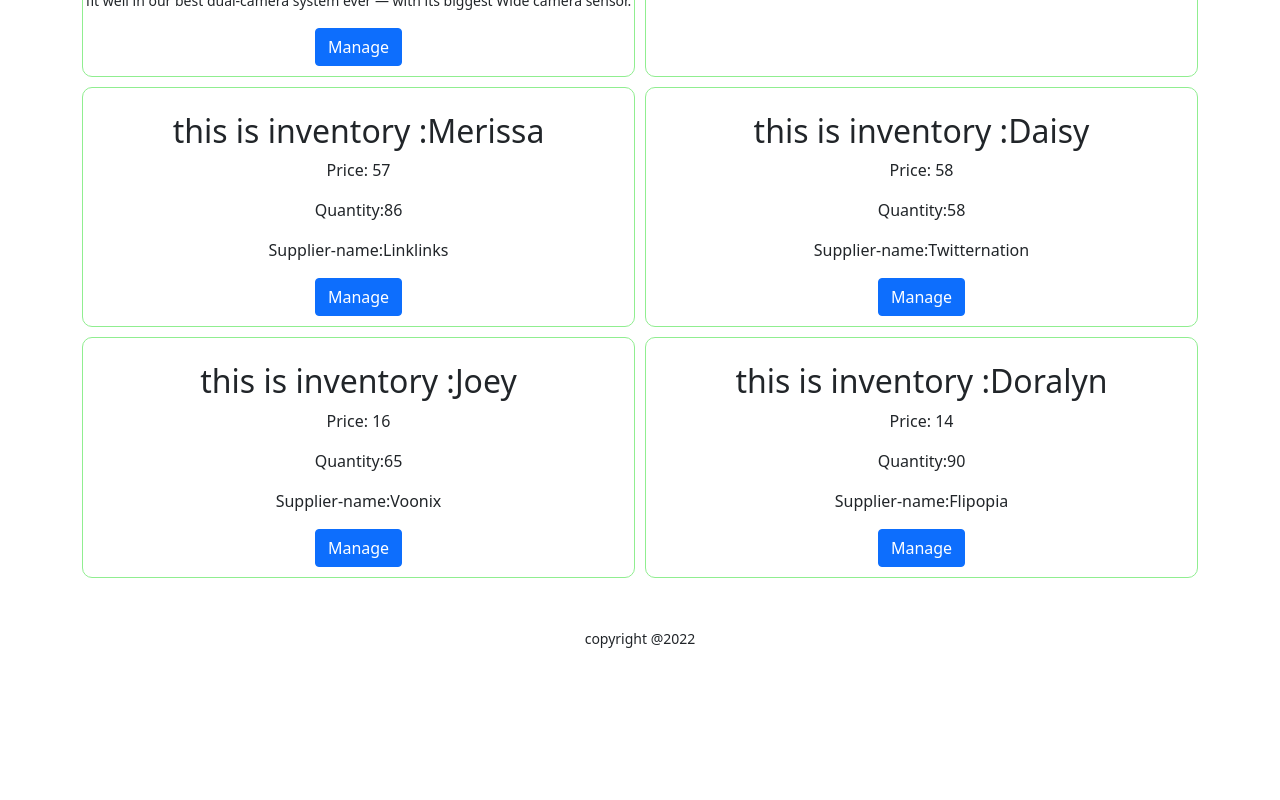
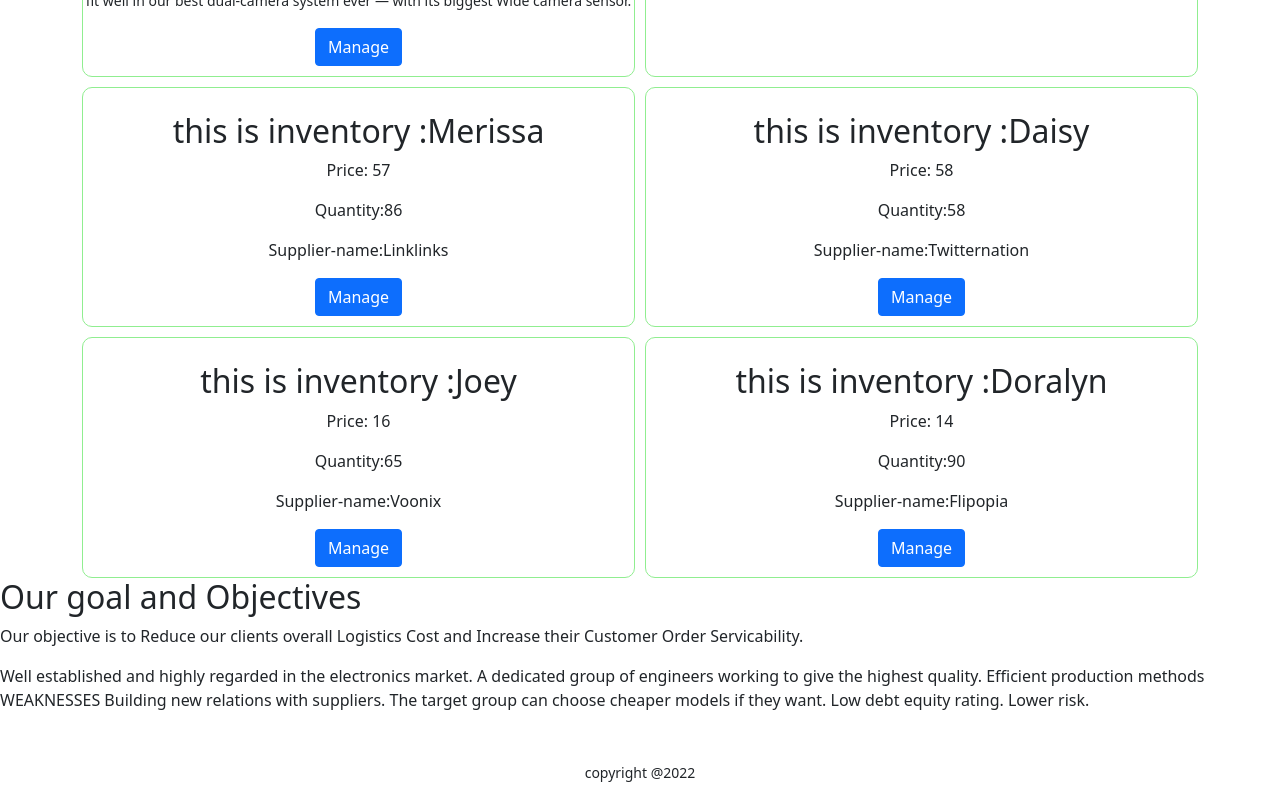
Before and after one commit to SymaNusratAnanna/electro-gadget-tech, a React (Create React App) app: page / in a window 1280 px wide. Shown: the part 1361-2161 px from the top of the page. Before the commit the page ends 2027 px from the top, so only its background shows below. Built offline with nearby package versions, Linux system fonts and the light colour scheme.

Commit message:
objectives added

```diff
--- a/src/Pages/Home/Home.js
+++ b/src/Pages/Home/Home.js
@@ -3,6 +3,7 @@ import React from 'react';
 import Banner from './Banner/Banner';
 import Intro from './Intro/Intro';
 import Inventory from './Inventory/Inventory';
+import Objectives from './Objectives/Objectives';
 
 const Home = () => {
     return (
@@ -11,7 +12,7 @@ const Home = () => {
             <Banner></Banner>
             <Intro></Intro>
             <Inventory></Inventory>
-
+            <Objectives></Objectives>
 
 
         </div>
--- a/src/Pages/Home/Objectives/Objectives.js
+++ b/src/Pages/Home/Objectives/Objectives.js
@@ -0,0 +1,27 @@
+import React from "react";
+
+const Objectives = () => {
+  return (
+    <div>
+      <div>
+        <h2>Our goal and Objectives</h2>
+        <p>
+          Our objective is to Reduce our clients overall Logistics Cost and
+          Increase their Customer Order Servicability.
+        </p>
+        <p>
+          Well established and highly regarded in the electronics market. A
+          dedicated group of engineers working to give the highest quality.
+          Efficient production methods WEAKNESSES Building new relations with
+          suppliers. The target group can choose cheaper models if they want.
+          Low debt equity rating. Lower risk.
+        </p>
+      </div>
+      <div>
+
+      </div>
+    </div>
+  );
+};
+
+export default Objectives;
```
